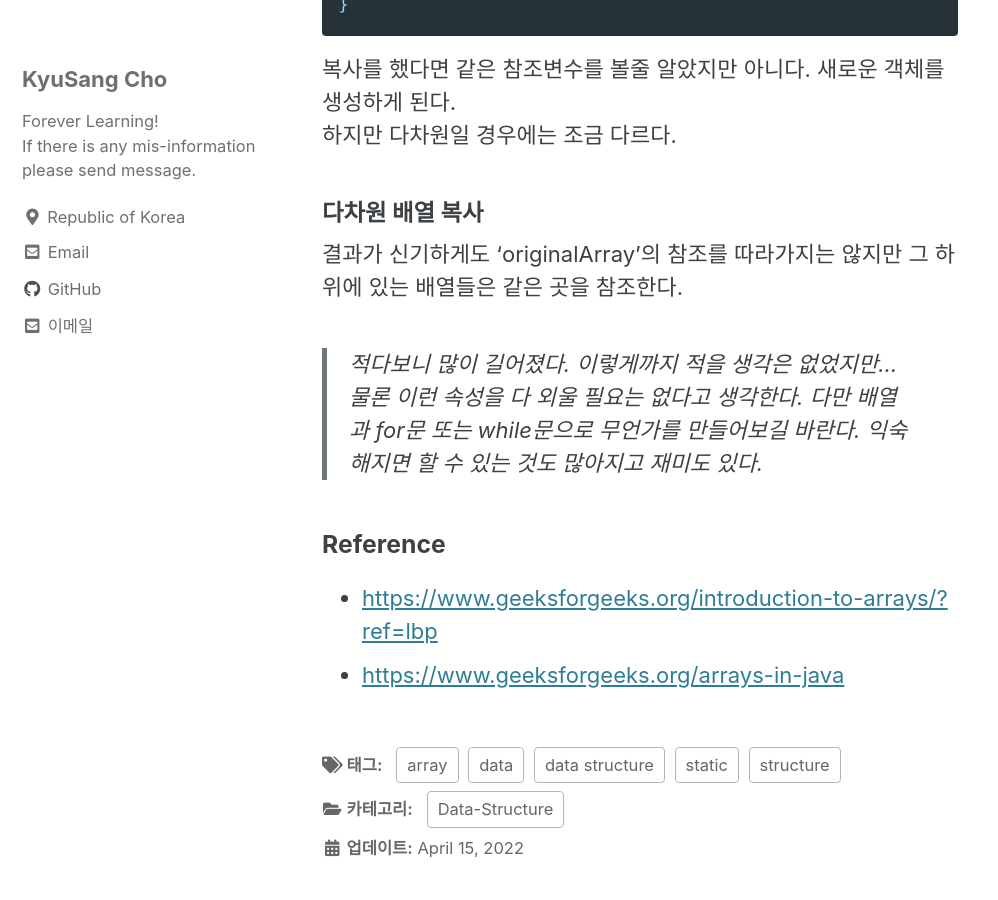
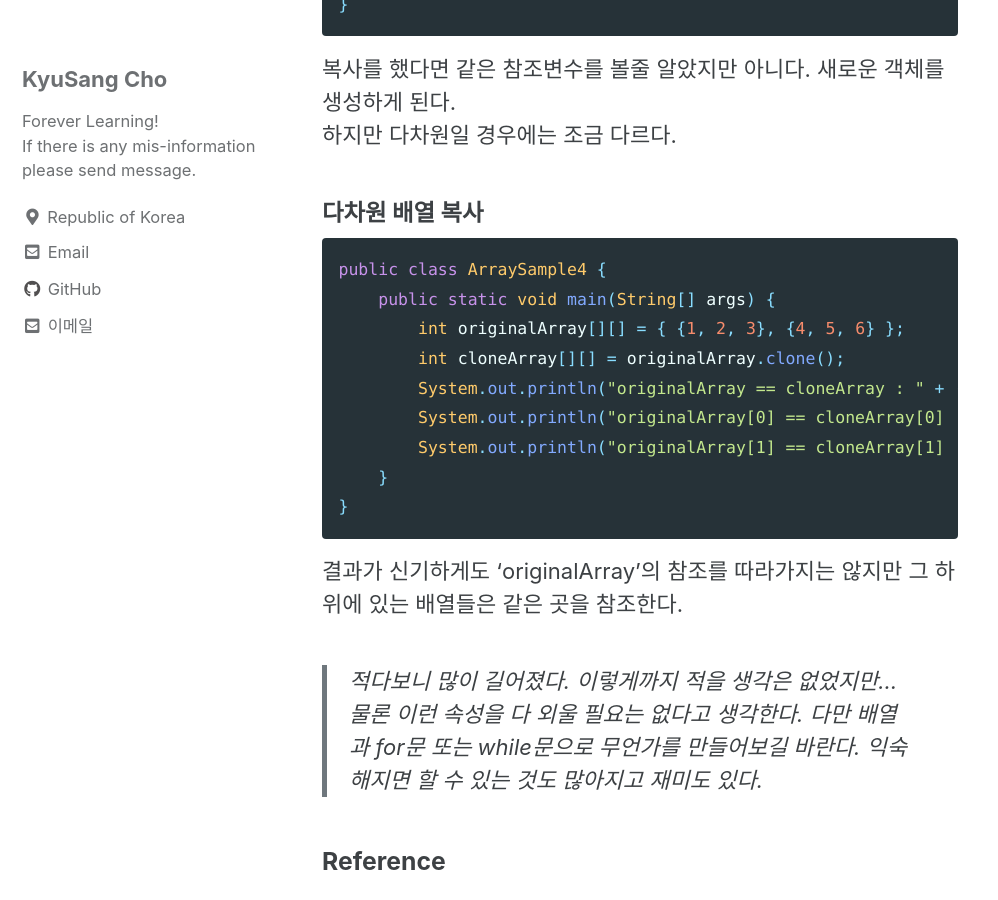
Before and after one commit to DevKS-Yet/DevKs-Yet.github.io, a Jekyll site: the page built from _posts/2022-04-15-71(data-structure2).md, in a window 1280 px wide and 900 px high, scrolled down 6536 px. Shown: the whole window, without its empty margins (0-998 px from the left). Built offline with Jekyll 4.4.1, drawn with Linux system fonts in a browser that asks for light colours; cached includes are drawn as plain includes.

Commit message:
20220418

````diff
--- a/_posts/2022-04-15-71(data-structure2).md
+++ b/_posts/2022-04-15-71(data-structure2).md
@@ -203,6 +203,18 @@ public class ArraySample3 {
 
 #### 다차원 배열 복사
 
+```java
+public class ArraySample4 {
+    public static void main(String[] args) {
+        int originalArray[][] = { {1, 2, 3}, {4, 5, 6} };
+        int cloneArray[][] = originalArray.clone();
+        System.out.println("originalArray == cloneArray : " + (originalArray == cloneArray));
+        System.out.println("originalArray[0] == cloneArray[0] : " + (originalArray[0] == cloneArray[0]));
+        System.out.println("originalArray[1] == cloneArray[1] : " + (originalArray[1] == cloneArray[1]));
+    }
+}
+```
+
 결과가 신기하게도 'originalArray'의 참조를 따라가지는 않지만 그 하위에 있는 배열들은 같은 곳을 참조한다.
 
 
````
